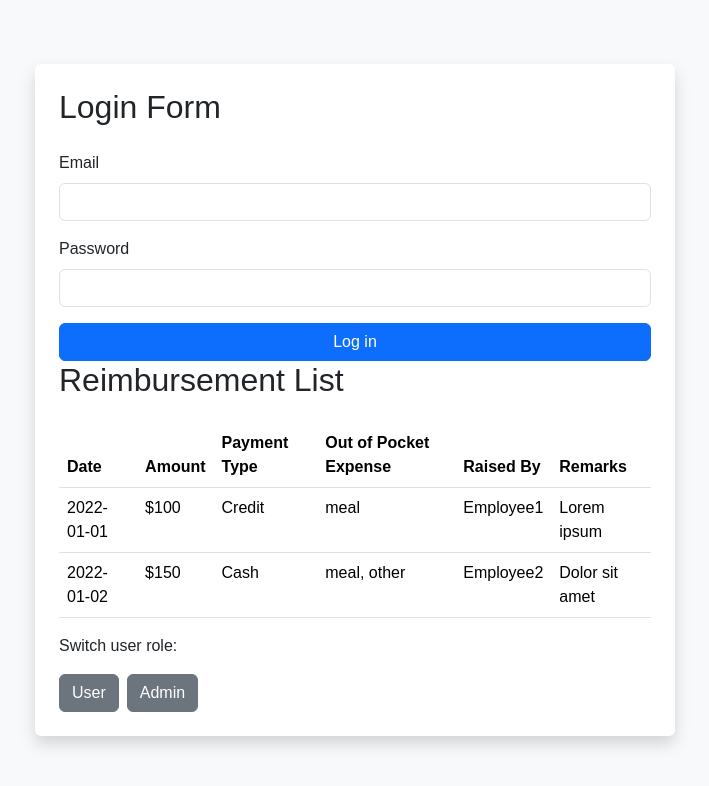
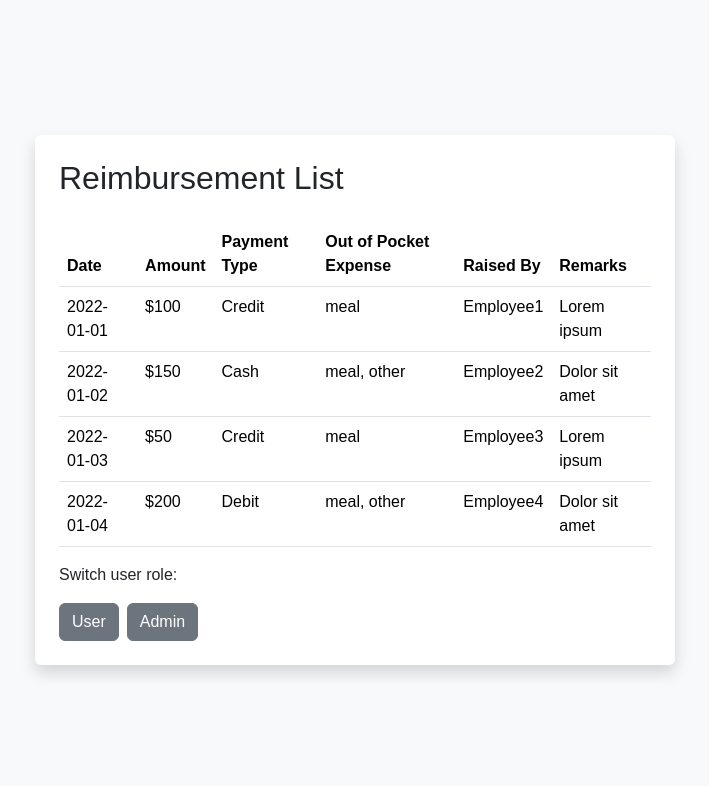
Before and after one commit to Anshika31sharma/LogInPayBack, a React (Create React App) app: page / in a window 1280 px wide. Both pictures are taken after a click on the button "Admin". Shown: the top 786 px of the page, without its empty margins (285-994 px from the left). Built offline with nearby package versions, Linux system fonts and the light colour scheme.

Commit message:
added list

```diff
--- a/src/App.js
+++ b/src/App.js
@@ -1,6 +1,61 @@
-// App.js
 import React, { useState } from 'react';
-import ReimbursementList from './reimber';
+const ReimbursementList = ({ reimbursements }) => {
+  return (
+    <div>
+
+      <ul>
+        {reimbursements.map((reimbursement, index) => (
+          <li key={index}>
+            <div>
+              <strong>Date:</strong> {reimbursement.date}
+            </div>
+            <div>
+              <strong>Amount:</strong> {reimbursement.amount}
+            </div>
+            <hr />
+          </li>
+        ))}
+      </ul>
+    </div>
+  );
+};
+const reimbursementData = [
+  { date: '2022-01-01', amount: '$100', paymentType: 'Credit', outOfPocketExpense: ['meal'], raisedBy: 'Employee1', remarks: 'Lorem ipsum' },
+  { date: '2022-01-02', amount: '$150', paymentType: 'Cash', outOfPocketExpense: ['meal', 'other'], raisedBy: 'Employee2', remarks: 'Dolor sit amet' },
+  { date: '2022-01-03', amount: '$50', paymentType: 'Credit', outOfPocketExpense: ['meal'], raisedBy: 'Employee3', remarks: 'Lorem ipsum' },
+  { date: '2022-01-04', amount: '$200', paymentType: 'Debit', outOfPocketExpense: ['meal', 'other'], raisedBy: 'Employee4', remarks: 'Dolor sit amet' },
+
+];
+const SignUpForm = ({ handleSignUp, handleInputChange }) => {
+  return (
+    <div>
+      <table className="table">
+        <thead>
+          <tr>
+            <th>Date</th>
+            <th>Amount</th>
+            <th>Payment Type</th>
+            <th>Out of Pocket Expense</th>
+            <th>Raised By</th>
+            <th>Remarks</th>
+          </tr>
+        </thead>
+        <tbody>
+          {reimbursementData.map((item, index) => (
+            <tr key={index}>
+              <td>{item.date}</td>
+              <td>{item.amount}</td>
+              <td>{item.paymentType}</td>
+              <td>{item.outOfPocketExpense.join(', ')}</td>
+              <td>{item.raisedBy}</td>
+              <td>{item.remarks}</td>
+            </tr>
+          ))}
+        </tbody>
+      </table>
+    </div>
+  );
+};
 
 const App = () => {
   const [formData, setFormData] = useState({
@@ -12,6 +67,11 @@ const App = () => {
     other: '',
     raisedBy: '',
     remarks: '',
+  });
+
+  const [signUpData, setSignUpData] = useState({
+    username: '',
+    password: '',
   });
 
   const [errors, setErrors] = useState({
@@ -27,6 +87,8 @@ const App = () => {
 
   const [userRole, setUserRole] = useState('employee');
   const [showReimbursementForm, setShowReimbursementForm] = useState(false);
+  const [showSignUpForm, setShowSignUpForm] = useState(false);
+  const [reimbursements, setReimbursements] = useState([]);
 
   const handleInputChange = (e) => {
     const { name, value, type, checked } = e.target;
@@ -54,32 +116,68 @@ const App = () => {
     });
   };
 
+  const handleSignUpInputChange = (e) => {
+    const { name, value } = e.target;
+
+    setSignUpData({
+      ...signUpData,
+      [name]: value,
+    });
+  };
+
   const switchToUser = () => {
     setUserRole('employee');
     setShowReimbursementForm(true);
+    setShowSignUpForm(false);
   };
 
   const switchToAdmin = () => {
     setUserRole('admin');
     setShowReimbursementForm(false);
+    setShowSignUpForm(false);
+  };
 
+  const switchToSignUp = () => {
+    setUserRole('admin');
+    setShowReimbursementForm(false);
+    setShowSignUpForm(true);
   };
 
   const handleSubmit = (e) => {
     e.preventDefault();
-    console.log('Form submitted:', formData);
-    // Add your logic for handling form submission here
+    setReimbursements([...reimbursements, formData]);
+    setFormData({
+      date: '',
+      amount: '',
+      paymentType: '',
+      outOfPocketExpense: [],
+      materialTransportation: '',
+      other: '',
+      raisedBy: '',
+      remarks: '',
+    });
+  };
+
+  const handleSignUp = (e) => {
+    e.preventDefault();
+    // Add logic for handling sign-up data
+
+    // Clear the form after submission
+    setSignUpData({
+      username: '',
+      password: '',
+    });
   };
 
   return (
     <div className="min-vh-100 d-flex align-items-center justify-content-center bg-light">
       <div className="bg-white p-4 rounded shadow w-50">
         <h2 className="text-2xl font-semibold mb-4">
-          {showReimbursementForm ? 'Reimbursement Form' : 'Login Form'}
+          {showReimbursementForm ? 'Reimbursement Form' : showSignUpForm ? 'Reimbursement List' : 'Login Form'}
         </h2>
         {showReimbursementForm ? (
           <form onSubmit={handleSubmit}>
-           <div className="mb-3">
+            <div className="mb-3">
               <label htmlFor="date" className="form-label">
                 Date
               </label>
@@ -220,9 +318,11 @@ const App = () => {
               Submit Reimbursement
             </button>
           </form>
+        ) : showSignUpForm ? (
+          <SignUpForm handleSignUp={handleSignUp} handleInputChange={handleSignUpInputChange} />
         ) : (
           <form onSubmit={handleSubmit}>
-             <div className="mb-3">
+            <div className="mb-3">
               <label htmlFor="email" className="form-label">
                 Email
               </label>
@@ -254,20 +354,18 @@ const App = () => {
               Log in
             </button>
           </form>
+        )}
 
-        )}
-        {userRole === 'admin' &&  (
-            <div>
-              <ReimbursementList />
-            </div>
-          )}
+
+
         <div className="mt-3">
           <p>Switch user role:</p>
           <button className="btn btn-secondary me-2" onClick={switchToUser}>
             User
           </button>
-          <button className="btn btn-secondary" onClick={switchToAdmin}>
-            Admin
+
+          <button className="btn btn-secondary" onClick={switchToSignUp}>
+           Admin
           </button>
         </div>
       </div>
--- a/src/reimber.js
+++ /dev/null
@@ -1,43 +0,0 @@
-// ReimbursementList.js
-import React from 'react';
-
-const ReimbursementList = () => {
-  // Dummy data for demonstration purposes
-  const reimbursementData = [
-    { date: '2022-01-01', amount: '$100', paymentType: 'Credit', outOfPocketExpense: ['meal'], raisedBy: 'Employee1', remarks: 'Lorem ipsum' },
-    { date: '2022-01-02', amount: '$150', paymentType: 'Cash', outOfPocketExpense: ['meal', 'other'], raisedBy: 'Employee2', remarks: 'Dolor sit amet' },
-    // Add more dummy data as needed
-  ];
-
-  return (
-    <div>
-      <h2 className="text-2xl font-semibold mb-4">Reimbursement List</h2>
-      <table className="table">
-        <thead>
-          <tr>
-            <th>Date</th>
-            <th>Amount</th>
-            <th>Payment Type</th>
-            <th>Out of Pocket Expense</th>
-            <th>Raised By</th>
-            <th>Remarks</th>
-          </tr>
-        </thead>
-        <tbody>
-          {reimbursementData.map((item, index) => (
-            <tr key={index}>
-              <td>{item.date}</td>
-              <td>{item.amount}</td>
-              <td>{item.paymentType}</td>
-              <td>{item.outOfPocketExpense.join(', ')}</td>
-              <td>{item.raisedBy}</td>
-              <td>{item.remarks}</td>
-            </tr>
-          ))}
-        </tbody>
-      </table>
-    </div>
-  );
-};
-
-export default ReimbursementList;
```
